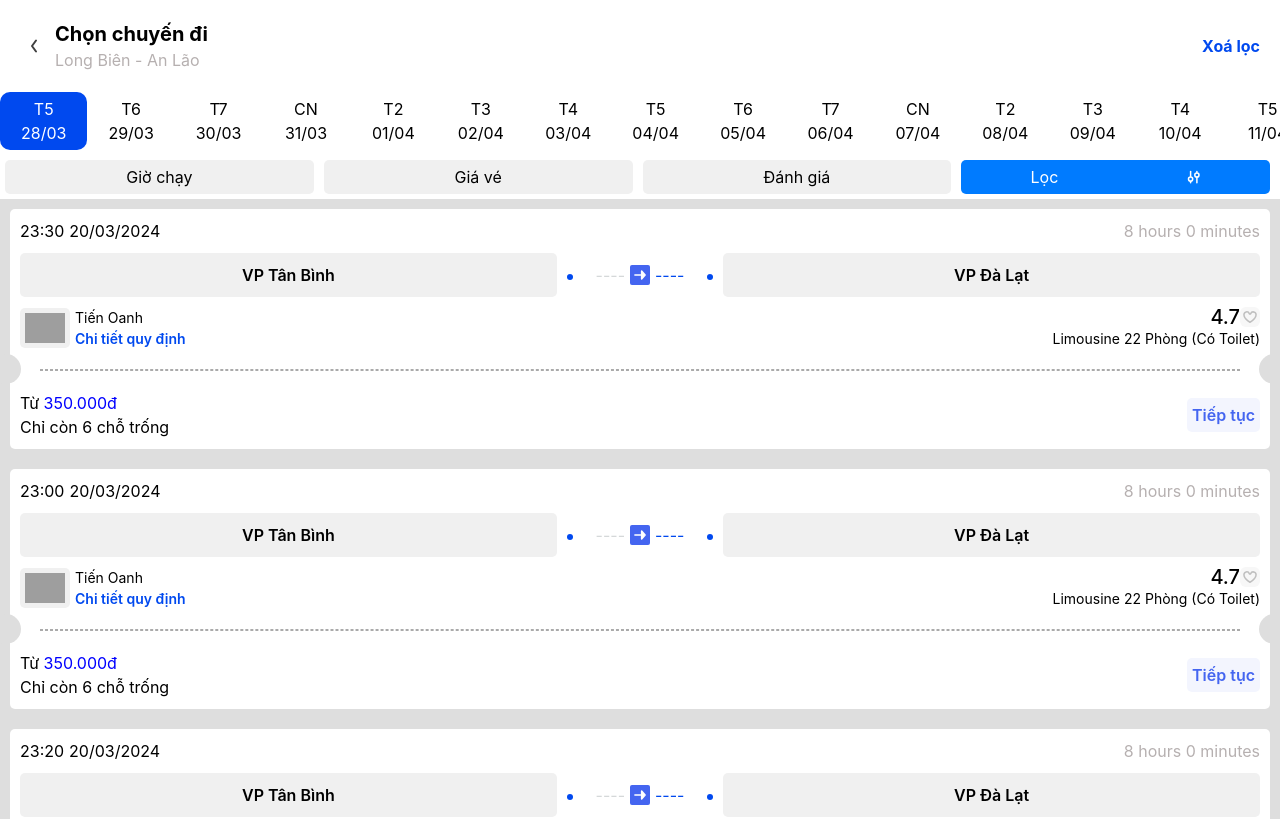
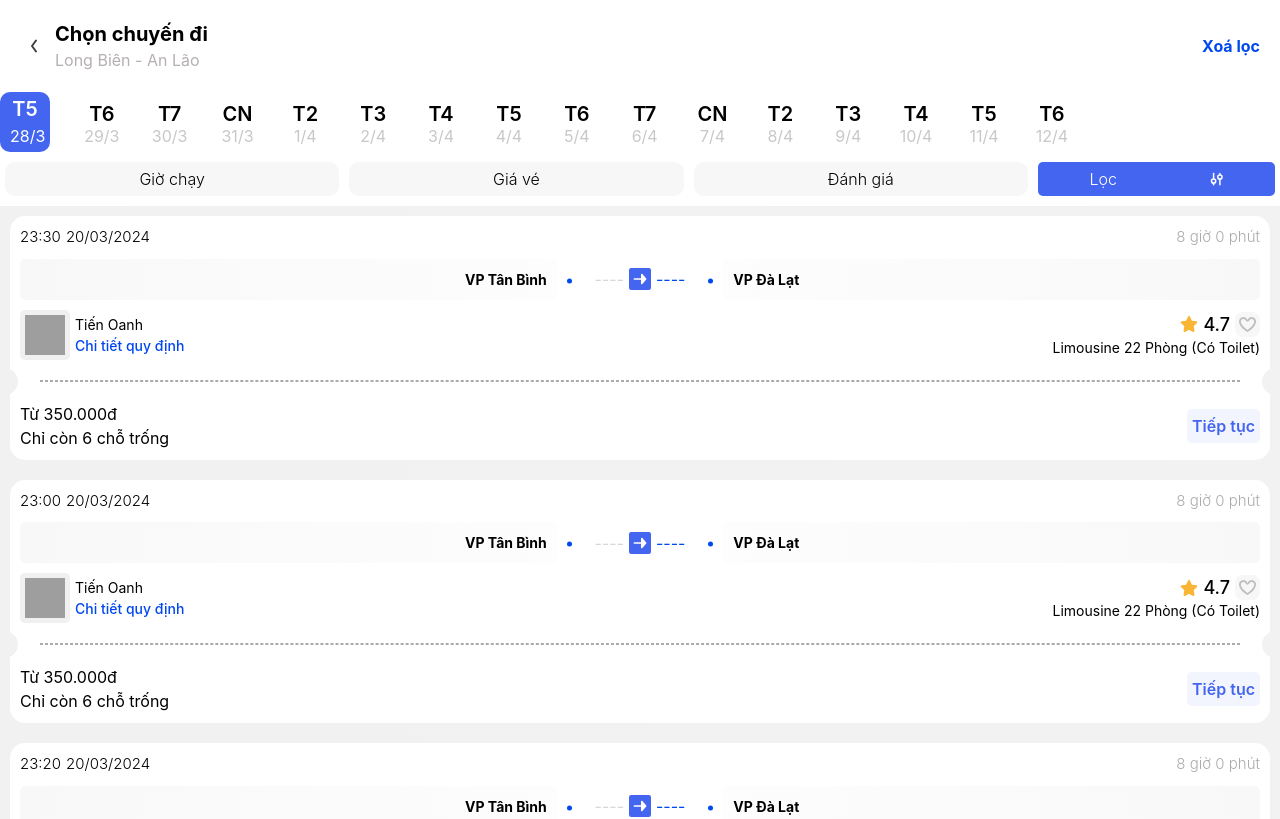
Before and after one commit to hieu4399243/BookCar, a React (Create React App) app in the folder bookcar/: page /filter in a window 1280 px wide. Shown: the top 819 px of the page. Built offline with nearby package versions, Linux system fonts and the light colour scheme; grey boxes are pictures that could not be loaded.

Commit message:
Update css list car

```diff
--- a/bookcar/package.json
+++ b/bookcar/package.json
@@ -3,6 +3,11 @@
   "version": "0.1.0",
   "private": true,
   "dependencies": {
+    "@fortawesome/fontawesome-svg-core": "^6.5.1",
+    "@fortawesome/free-brands-svg-icons": "^6.5.1",
+    "@fortawesome/free-regular-svg-icons": "^6.5.1",
+    "@fortawesome/free-solid-svg-icons": "^6.5.1",
+    "@fortawesome/react-fontawesome": "^0.2.0",
     "@react-pdf/renderer": "^3.4.1",
     "@testing-library/jest-dom": "^5.17.0",
     "@testing-library/react": "^13.4.0",
--- a/bookcar/src/App.css
+++ b/bookcar/src/App.css
@@ -28,6 +28,10 @@
   color: white;
 }
 
+.main-list {
+  background: linear-gradient(to right, #f1f1f1, #f2f2f2);
+}
+
 .App-link {
   color: #61dafb;
 }
@@ -39,8 +43,14 @@
   border-radius: 0.375rem;
 }
 
-.selected {
-  border: 2px solid #0049ef;
+.selected-filter {
+  background-color: blue;
+  color: white;
+  flex: 1 1;
+  border-radius: 10px;
+  padding: 5px;
+  margin: 0px 5px 10px 5px;
+  font-weight: 300
 }
 
 .garage {
@@ -178,9 +188,11 @@
 }
 
 .selectedDate {
-  background: #0049ef;
+  background: #4465f0;
   color: white;
-  border-radius:10px ;
+  border-radius: 10px;
+  width: 50px;
+  padding: 2px 10px 4px 10px;
 }
 
 .name-date {
@@ -193,24 +205,26 @@
 }
 
 .filter-button .button {
-  background-color: #f0f0f0;
+  background-color: #f7f7f7;
   color: black;
   flex: 1 1;
-  border-radius: 5px;
+  border-radius: 10px;
   padding: 5px;
-  margin: 0px 5px 5px 5px;
+  margin: 0px 5px 10px 5px;
+  font-weight: 300;
 }
 
 .filter-icon {
-  background-color: #007bff;
+  background-color: #4465f0;
   color: white;
   display: flex;
   align-items: center;
-  flex: 1;
+  flex: 0.7 1;
   justify-content: space-around;
   border-radius: 5px;
   padding: 5px;
-  margin: 0px 10px 5px 5px;
+  margin: 0px 5px 10px 5px;
+  font-weight: 300;
 }
 
 .list-travel {
@@ -220,12 +234,20 @@
 .item-travel {
   background-color: white;
   padding: 10px;
-  border-radius: 5px;
+  border-radius: 15px;
 }
 
 .right-header {
   display: flex;
   align-items: center;
+  font-size: 15px;
+  font-weight: 300;
+}
+
+.time-range {
+  color: #ababab;
+  font-size: 15px;
+  font-weight: 300;
 }
 
 .header-item-travel {
@@ -242,25 +264,32 @@
 }
 
 .start-point {
-  background: #f0f0f0;
+  background: linear-gradient(to right, #f8f8f8, #fdfdfd);
   padding: 10px;
   border-radius: 5px;
   color: black;
-  font-weight: 600;
+  font-weight: bold;
   width: 50%;
-  text-align: center;
+  text-align: end;
   margin-right: 10px;
+  font-size: 14px;
 }
 
 .end-point {
-  background: #f0f0f0;
+  background: linear-gradient(to left, #f8f8f8, #fdfdfd);
   padding: 10px;
   border-radius: 5px;
   color: black;
-  font-weight: 600;
+  font-weight: bold;
   width: 50%;
-  text-align: center;
+  text-align: start;
   margin-left: 10px;
+  font-size: 14px;
+}
+
+.img-arrow {
+  width: 22px;
+  height: 22px;
 }
 
 .path {
@@ -285,11 +314,16 @@
   content: '';
   position: absolute;
   top: 57%;
-  width: 6px;
-  height: 6px;
+  width: 5px;
+  height: 5px;
   background-color: #0049ef;
   border-radius: 50%;
   transform: translateY(-50%);
+}
+
+.img-transport{
+  width: 40px;
+  height: 40px;
 }
 
 .path::before {
@@ -320,61 +354,77 @@
 .rating {
   display: flex;
   justify-content: end;
+  align-items: center;
 }
 
 .text-rating {
-  font-size: 20px;
+  font-size: 18px;
   font-weight: 500;
+  margin-right: 5px;
+  margin-left: 5px ;
 }
-.text-tranport{
+
+.text-tranport {
   font-size: 14px;
 }
-.transport-information{
+
+.transport-information {
   display: flex;
   align-items: center;
 }
-.transport-image{
+
+.transport-image {
   background: #f0f0f0;
   padding: 5px;
   border-radius: 5px;
 }
-.text-tranport-note{
-  color: #0049ef;
-  font-weight: 600;
+
+.text-tranport-note {
+  color: #0047ee;
+  font-weight: 500;
   font-size: 14px;
+}
+
+.heart-rating{
+  width: 25px;
+    height: 25px;
 }
 
 
 .holes-lower {
   position: relative;
   margin: 20px;
-	border:1px dashed #aaa;
+  border: 1px dashed #aaa;
+
   &:before,
   &:after {
     content: '';
-    height: 30px;
-    width: 30px;
-    background-color: #dedede;
+    height: 27px;
+    width: 27px;
     position: absolute;
     border-radius: 50%;
   }
 
   &:before {
-		top: -16px;
-		left: -50px
+    top: -13px;
+    left: -50px;
+    background-color: #f1f1f1;
   }
+
   &:after {
-		top: -16px;
-		right: -50px
+    top: -13px;
+    right: -50px;
+    background-color: #f2f2f2;
   }
 }
 
-.footer-item-travel{
+.footer-item-travel {
   display: flex;
   justify-content: space-between;
   align-items: center;
 }
-.continue-button{
+
+.continue-button {
   background: #f3f5fe;
   border-radius: 5px;
   padding: 5px;
@@ -382,6 +432,14 @@
   font-weight: 600;
 }
 
+.amount-trip{
+  font-weight: bold;
+  color: #003aeb;
+}
+
+.selected-days_n {
+  color: white;
+}
 
 .slider-container {
   width: 100%;
@@ -408,8 +466,17 @@
 }
 
 .slider li {
-  width: 10%;
+  width: 14%;
   text-align: center;
-  padding: 5px;
   display: inline-block;
 }
+
+.days_t {
+  font-size: 20px;
+  font-weight: 600;
+}
+
+.days_n {
+  color: #c8c8c8;
+  margin-top: -5px;
+}
--- a/bookcar/src/pages/filter/filter.tsx
+++ b/bookcar/src/pages/filter/filter.tsx
@@ -5,6 +5,9 @@ import ic_filter_white from "../../assets/images/ic_filter_white.svg";
 import Item from "./item";
 import data from "../../constants/locchuyenxe.json";
 import Slider from "./slider";
+import { FontAwesomeIcon } from '@fortawesome/react-fontawesome';
+import { faArrowUp } from '@fortawesome/free-solid-svg-icons';
+
 
 interface Trip {
   uuid: string;
@@ -31,6 +34,8 @@ export default function Filter() {
   );
   const [filteredTrips, setFilteredTrips] = useState<Trip[]>(groupedTrips);
   const [selectedFilters, setSelectedFilters] = useState<string[]>([]);
+  const [isClickedSort, setIsClickedSort] = useState(false);
+
 
   const handleDateClick = (index: number) => {
     setSelectedDateIndex(index === selectedDateIndex ? null : index);
@@ -88,12 +93,13 @@ export default function Filter() {
     setFilteredTrips(sortedTrips);
   };
 
-  const handleSelectFilter = (filter: string) => {
-    if (selectedFilters.includes(filter)) {
-      setSelectedFilters(selectedFilters.filter((f) => f !== filter));
+  const handleSelectFilter = (filter:string) => {
+    if (!selectedFilters.includes(filter)) {
+      setSelectedFilters([...selectedFilters, filter]);
     } else {
-      setSelectedFilters([...selectedFilters, filter]);
+      setSelectedFilters(selectedFilters.filter(f => f !== filter));
     }
+    setIsClickedSort(true);
   };
 
   const handCancle = () =>{
@@ -121,39 +127,39 @@ export default function Filter() {
       </div>
       <div className="filter-button">
         <button
-          className={`button ${
-            selectedFilters.includes("departure_time") ? "selected" : ""
+          className={`${
+            selectedFilters.includes("departure_time") ? "selected-filter" : "button"
           }`}
           onClick={() => handleSelectFilter("departure_time")}
         >
-          Giờ chạy
+          Giờ chạy {isClickedSort && <FontAwesomeIcon icon={faArrowUp} />}
         </button>
 
         <button
-          className={`button ${
-            selectedFilters.includes("discount_amount") ? "selected" : ""
+          className={`${
+            selectedFilters.includes("discount_amount") ? "selected-filter" : "button"
           }`}
           onClick={() => handleSelectFilter("discount_amount")}
         >
-          Giá vé
+          Giá vé {isClickedSort && <FontAwesomeIcon icon={faArrowUp} />}
         </button>
 
         <button
-          className={`button ${
-            selectedFilters.includes("rating") ? "selected" : ""
+          className={`${
+            selectedFilters.includes("rating") ? "selected-filter" : "button"
           }`}
           onClick={() => handleSelectFilter("rating")}
         >
-          Đánh giá
+          Đánh giá {isClickedSort && <FontAwesomeIcon icon={faArrowUp} />}
         </button>
 
-        <div className="filter-icon">
-          <button onClick={handleFilter}>Lọc</button>
+        <Link className="filter-icon" to={'/list'}>
+          <button>Lọc</button>
           <img src={ic_filter_white} />
-        </div>
+        </Link>
       </div>
 
-      <div className="bg-[#dedede]">
+      <div className="main-list">
         <Item trips={filteredTrips}/>
       </div>
     </div>
--- a/bookcar/src/pages/filter/item.tsx
+++ b/bookcar/src/pages/filter/item.tsx
@@ -5,6 +5,8 @@ import ic_arrow from "../../assets/images/ic_arrow.svg";
 import ic_heart from "../../assets/images/ic_heart.svg";
 import ic_heart_selected from "../../assets/images/ic_heart_selected.svg";
 import { NumberWithComans } from "../../utils/numberWithComas";
+import { FontAwesomeIcon } from '@fortawesome/react-fontawesome';
+import { faStar } from '@fortawesome/free-solid-svg-icons';
 
 interface Trip {
   uuid: string;
@@ -49,7 +51,7 @@ const Item: React.FC<ItemProps> = ({ trips }) => {
                 </p>
               </div>
               <div>
-                <p style={{ color: "#b6b0b0" }}>
+                <p className="time-range">
                   {formatDuration(item.duration_in_min)}
                 </p>
               </div>
@@ -58,7 +60,7 @@ const Item: React.FC<ItemProps> = ({ trips }) => {
               <p className="start-point">{item.merchant_start_point_name}</p>
               <div className="path">
                 <p className="line-left">----</p>
-                <img src={ic_arrow} />
+                <img src={ic_arrow} className="img-arrow"/>
                 <p className="line-right">----</p>
               </div>
               <p className="end-point">{item.merchant_end_point_name}</p>
@@ -69,8 +71,7 @@ const Item: React.FC<ItemProps> = ({ trips }) => {
                   <img
                     src={item.transport_information.image_url}
                     alt="Transport Image"
-                    width={40}
-                    height={60}
+                    className="img-transport"
                   />
                 </div>
                 <div style={{ marginLeft: "5px" }}>
@@ -82,13 +83,16 @@ const Item: React.FC<ItemProps> = ({ trips }) => {
               </div>
               <div>
                 <div className="rating">
+                  <FontAwesomeIcon icon={faStar} style={{color: "#f9b533"}}/>
                   <p className="text-rating">
                     {item.transport_information.rating}
                   </p>
                   <div onClick={() => changeHeart(index)}>
                     <img
+                    className="heart-rating"
                       src={
                         heartSelected === index ? ic_heart_selected : ic_heart
+
                       }
                     />
                   </div>
@@ -103,7 +107,7 @@ const Item: React.FC<ItemProps> = ({ trips }) => {
               <div>
                 <p>
                   Từ{" "}
-                  <span style={{ color: "blue" }}>
+                  <span className="ammount-trip">
                     {NumberWithComans(item.discount_amount)}đ
                   </span>
                 </p>
--- a/bookcar/src/pages/filter/slider.tsx
+++ b/bookcar/src/pages/filter/slider.tsx
@@ -1,4 +1,4 @@
-import React, { useState, useRef } from 'react';
+import React, { useState, useRef } from "react";
 
 export default function Slider() {
   const [startIndex, setStartIndex] = useState(0);
@@ -26,17 +26,16 @@ export default function Slider() {
   };
 
   const nextSlide = () => {
-    console.log('Next slide');
+    console.log("Next slide");
   };
 
   const prevSlide = () => {
-    console.log('Previous slide');
+    console.log("Previous slide");
   };
 
-  const handleClick = (index:number) =>{
+  const handleClick = (index: number) => {
     setSelected(index);
-  }
-
+  };
 
   return (
     <div
@@ -47,23 +46,150 @@ export default function Slider() {
     >
       <div className="slider" ref={sliderRef}>
         <ul style={{ transform: `translateX(${offset}px)` }}>
-        <li onClick={() => handleClick(0)} className={selectedDate === 0 ? 'selectedDate' : ''}>T5 <br/> 28/03</li>
-          <li onClick={() => handleClick(1)} className={selectedDate === 1 ? 'selectedDate' : ''}>T6 <br/> 29/03</li>
-          <li onClick={() => handleClick(2)} className={selectedDate === 2 ? 'selectedDate' : ''}>T7 <br/> 30/03</li>
-          <li onClick={() => handleClick(3)} className={selectedDate === 3 ? 'selectedDate' : ''}>CN <br/> 31/03</li>
-          <li onClick={() => handleClick(4)} className={selectedDate === 4 ? 'selectedDate' : ''}>T2 <br/> 01/04</li>
-          <li onClick={() => handleClick(5)} className={selectedDate === 5 ? 'selectedDate' : ''}>T3 <br/> 02/04</li>
-          <li onClick={() => handleClick(6)} className={selectedDate === 6 ? 'selectedDate' : ''}>T4 <br/> 03/04</li>
-          <li onClick={() => handleClick(7)} className={selectedDate === 7 ? 'selectedDate' : ''}>T5 <br/> 04/04</li>
-          <li onClick={() => handleClick(8)} className={selectedDate === 8 ? 'selectedDate' : ''}>T6 <br/> 05/04</li>
-          <li onClick={() => handleClick(9)} className={selectedDate === 9 ? 'selectedDate' : ''}>T7 <br/> 06/04</li>
-          <li onClick={() => handleClick(10)} className={selectedDate === 10 ? 'selectedDate' : ''}>CN <br/> 07/04</li>
-          <li onClick={() => handleClick(11)} className={selectedDate === 11 ? 'selectedDate' : ''}>T2 <br/> 08/04</li>
-          <li onClick={() => handleClick(12)} className={selectedDate === 12 ? 'selectedDate' : ''}>T3 <br/> 09/04</li>
-          <li onClick={() => handleClick(13)} className={selectedDate === 13 ? 'selectedDate' : ''}>T4 <br/> 10/04</li>
-          <li onClick={() => handleClick(14)} className={selectedDate === 14 ? 'selectedDate' : ''}>T5 <br/> 11/04</li>
-          <li onClick={() => handleClick(15)} className={selectedDate === 15 ? 'selectedDate' : ''}>T6 <br/> 12/04</li>
-
+          <li>
+            <div
+              onClick={() => handleClick(0)}
+              className={selectedDate === 0 ? "selectedDate" : ""}
+            >
+              <p className="days_t">T5</p>
+              <p className={`${selectedDate === 0 ? "selected-days_n" : "days_n"}`}>28/3</p>
+            </div>
+          </li>
+          <li>
+            <div
+              onClick={() => handleClick(1)}
+              className={selectedDate === 1 ? "selectedDate" : ""}
+            >
+              <p className="days_t">T6</p>
+              <p className={`${selectedDate === 1 ? "selected-days_n" : "days_n "}`}>29/3</p>
+            </div>
+          </li>
+          <li>
+            <div
+              onClick={() => handleClick(2)}
+              className={selectedDate === 2 ? "selectedDate" : ""}
+            >
+              <p className="days_t">T7</p>
+              <p className={`${selectedDate === 2 ? "selected-days_n" : "days_n "}`}>30/3</p>
+            </div>
+          </li>
+          <li>
+            <div
+              onClick={() => handleClick(3)}
+              className={selectedDate === 3 ? "selectedDate" : ""}
+            >
+              <p className="days_t">CN</p>
+              <p className={`${selectedDate === 3 ? "selected-days_n" : "days_n "}`}>31/3</p>
+            </div>
+          </li>
+          <li>
+            <div
+              onClick={() => handleClick(4)}
+              className={selectedDate === 4 ? "selectedDate" : ""}
+            >
+              <p className="days_t">T2</p>
+              <p className={` ${selectedDate === 4 ? "selected-days_n" : "days_n "}`}>1/4</p>
+            </div>
+          </li>
+          <li>
+            <div
+              onClick={() => handleClick(5)}
+              className={selectedDate === 5 ? "selectedDate" : ""}
+            >
+              <p className="days_t">T3</p>
+              <p className={`${selectedDate === 5 ? "selected-days_n" : "days_n"}`}>2/4</p>
+            </div>
+          </li>
+          <li>
+            <div
+              onClick={() => handleClick(6)}
+              className={selectedDate === 6 ? "selectedDate" : ""}
+            >
+              <p className="days_t">T4</p>
+              <p className={`${selectedDate === 6 ? "selected-days_n" : "days_n"}`}>3/4</p>
+            </div>
+          </li>
+          <li>
+            <div
+              onClick={() => handleClick(7)}
+              className={selectedDate === 7 ? "selectedDate" : ""}
+            >
+              <p className="days_t">T5</p>
+              <p className={`${selectedDate === 7 ? "selected-days_n" : "days_n"}`}>4/4</p>
+            </div>
+          </li>
+          <li>
+            <div
+              onClick={() => handleClick(8)}
+              className={selectedDate === 8 ? "selectedDate" : ""}
+            >
+              <p className="days_t">T6</p>
+              <p className={`${selectedDate === 8 ? "selected-days_n" : "days_n"}`}>5/4</p>
+            </div>
+          </li>
+          <li>
+            <div
+              onClick={() => handleClick(9)}
+              className={selectedDate === 9 ? "selectedDate" : ""}
+            >
+              <p className="days_t">T7</p>
+              <p className={`${selectedDate === 9 ? "selected-days_n" : "days_n"}`}>6/4</p>
+            </div>
+          </li>
+          <li>
+            <div
+              onClick={() => handleClick(10)}
+              className={selectedDate === 10 ? "selectedDate" : ""}
+            >
+              <p className="days_t">CN</p>
+              <p className={`${selectedDate === 10 ? "selected-days_n" : "days_n"}`}>7/4</p>
+            </div>
+          </li>
+          <li>
+            <div
+              onClick={() => handleClick(11)}
+              className={selectedDate === 11 ? "selectedDate" : ""}
+            >
+              <p className="days_t">T2</p>
+              <p className={`${selectedDate === 11 ? "selected-days_n" : "days_n"}`}>8/4</p>
+            </div>
+          </li>
+          <li>
+            <div
+              onClick={() => handleClick(12)}
+              className={selectedDate === 12 ? "selectedDate" : ""}
+            >
+              <p className="days_t">T3</p>
+              <p className={`${selectedDate === 12 ? "selected-days_n" : "days_n"}`}>9/4</p>
+            </div>
+          </li>
+          <li>
+            <div
+              onClick={() => handleClick(13)}
+              className={selectedDate === 13 ? "selectedDate" : ""}
+            >
+              <p className="days_t">T4</p>
+              <p className={`${selectedDate === 13 ? "selected-days_n" : "days_n"}`}>10/4</p>
+            </div>
+          </li>
+          <li>
+            <div
+              onClick={() => handleClick(14)}
+              className={selectedDate === 14 ? "selectedDate" : ""}
+            >
+              <p className="days_t">T5</p>
+              <p className={`${selectedDate === 14 ? "selected-days_n" : "days_n"}`}>11/4</p>
+            </div>
+          </li>
+          <li>
+            <div
+              onClick={() => handleClick(15)}
+              className={selectedDate === 15 ? "selectedDate" : ""}
+            >
+              <p className="days_t">T6</p>
+              <p className={`${selectedDate === 15 ? "selected-days_n" : "days_n"}`}>12/4</p>
+            </div>
+          </li>
         </ul>
       </div>
     </div>
--- a/bookcar/src/utils/groupTripsByDate.tsx
+++ b/bookcar/src/utils/groupTripsByDate.tsx
@@ -31,7 +31,7 @@ function parseTime(timeString: string) {
 export const formatDuration = (minutes: number): string => {
   const hours = Math.floor(minutes / 60);
   const remainingMinutes = minutes % 60;
-  return `${hours} hours ${remainingMinutes} minutes`;
+  return `${hours} giờ ${remainingMinutes} phút`;
 };
 
 export function dateTime(dateString: string) {
```
Also changed, not shown: 1 other file (tests, documents, lock files or other folders). Lines whose indentation alone changed are shown as unchanged.
